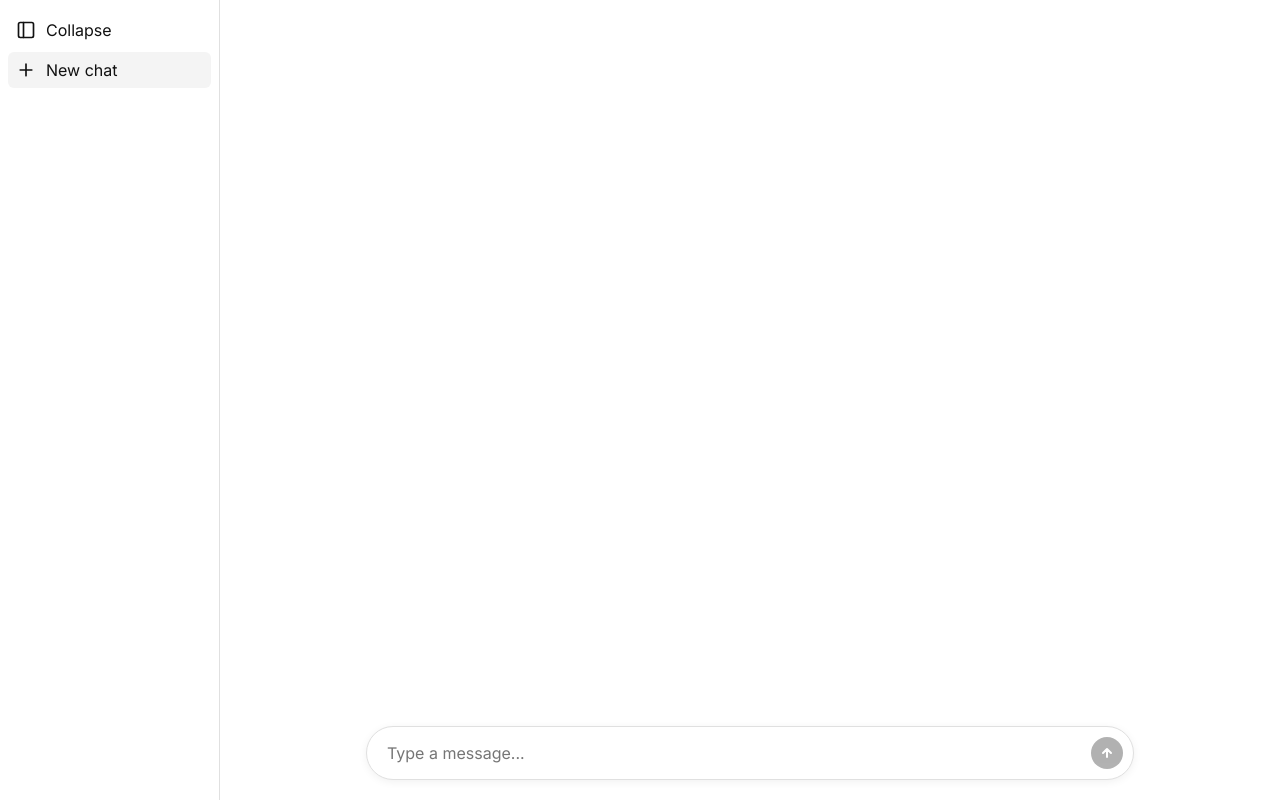
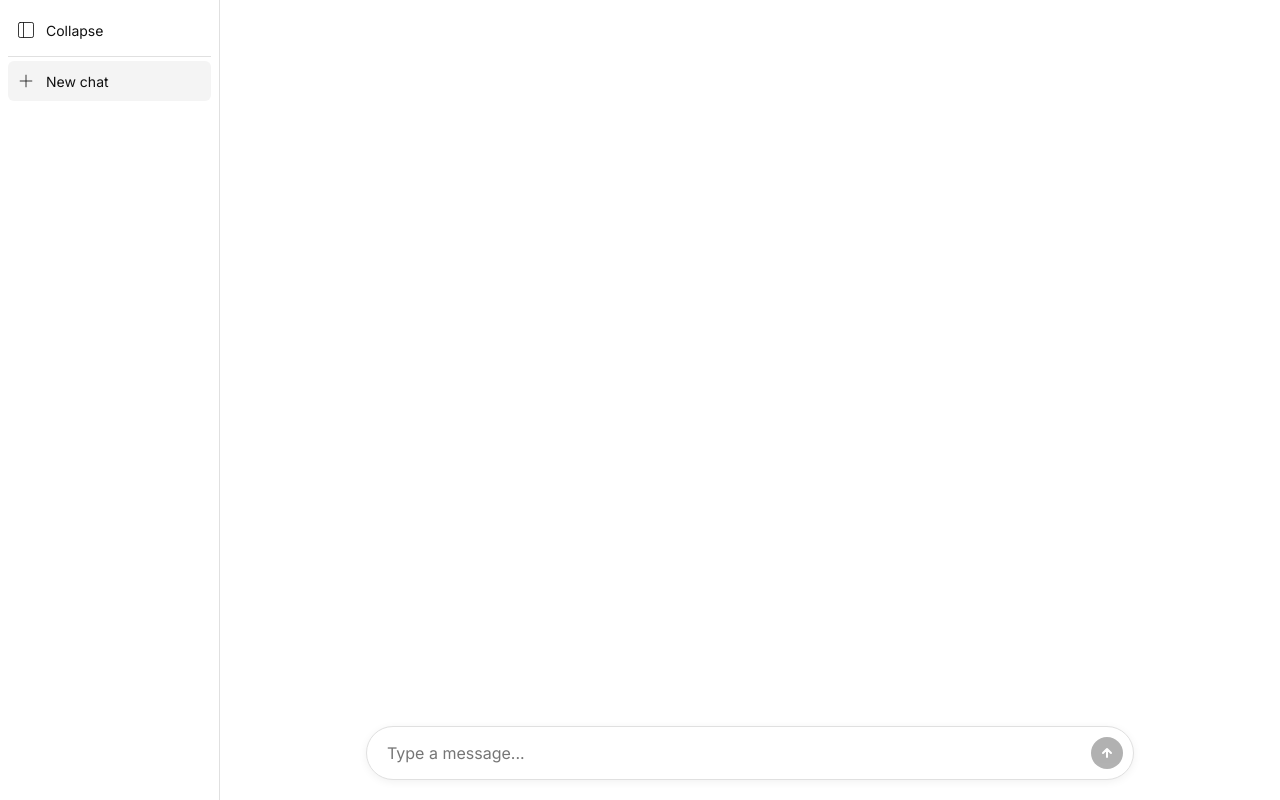
Before and after one commit to denisvivdenko/chatops-frontend-base, a Next.js app: page / in a window 1280 px wide. Built offline with nearby package versions, Linux system fonts and the light colour scheme.

Commit message:
feat: organize chats

```diff
--- a/app/components/navigation/Sidebar/Sidebar.module.css
+++ b/app/components/navigation/Sidebar/Sidebar.module.css
@@ -40,6 +40,7 @@
 
 .label {
   opacity: 0;
+  font-size: 0.875em;
   transition: opacity 0.1s ease;
 }
 
@@ -51,9 +52,12 @@
 .chatList {
   display: flex;
   flex-direction: column;
-  gap: 0.125rem;
+  gap: 0.3rem;
   overflow-y: auto;
   flex: 1;
+  border-top: 1px solid var(--color-border);
+  padding-top: 0.25rem;
+  margin-top: 0.25rem;
 }
 
 .chatItem {
@@ -61,6 +65,8 @@
   align-items: center;
   gap: 0.625rem;
   width: 100%;
+  height: 2.5rem;
+  min-width: 0;
   padding: 0.5rem;
   border: none;
   border-radius: 6px;
@@ -70,6 +76,7 @@
   text-align: left;
   transition: background 0.15s;
   overflow: hidden;
+  font-size: 0.875em;
 }
 
 .chatItemText {
--- a/app/components/navigation/Sidebar/Sidebar.tsx
+++ b/app/components/navigation/Sidebar/Sidebar.tsx
@@ -26,7 +26,7 @@ export default function Sidebar({
         aria-label="Toggle sidebar"
         onClick={() => setExpanded(v => !v)}
       >
-        <svg className={styles.icon} width="20" height="20" viewBox="0 0 24 24" fill="none" stroke="currentColor" strokeWidth="2" strokeLinecap="round" strokeLinejoin="round">
+        <svg className={styles.icon} width="20" height="20" viewBox="0 0 24 24" fill="none" stroke="currentColor" strokeWidth="1" strokeLinecap="round" strokeLinejoin="round">
           <rect x="3" y="3" width="18" height="18" rx="2" />
           <path d="M9 3v18" />
         </svg>
@@ -39,7 +39,7 @@ export default function Sidebar({
             className={`${styles.chatItem} ${activeChatId === null ? styles.chatItemActive : ''}`}
             onClick={onNewChatAction}
           >
-            <svg className={styles.icon} width="20" height="20" viewBox="0 0 24 24" fill="none" stroke="currentColor" strokeWidth="2" strokeLinecap="round" strokeLinejoin="round">
+            <svg className={styles.icon} width="20" height="20" viewBox="0 0 24 24" fill="none" stroke="currentColor" strokeWidth="1" strokeLinecap="round" strokeLinejoin="round">
               <path d="M12 5v14M5 12h14" />
             </svg>
             <span className={styles.chatItemText}>New chat</span>
```
